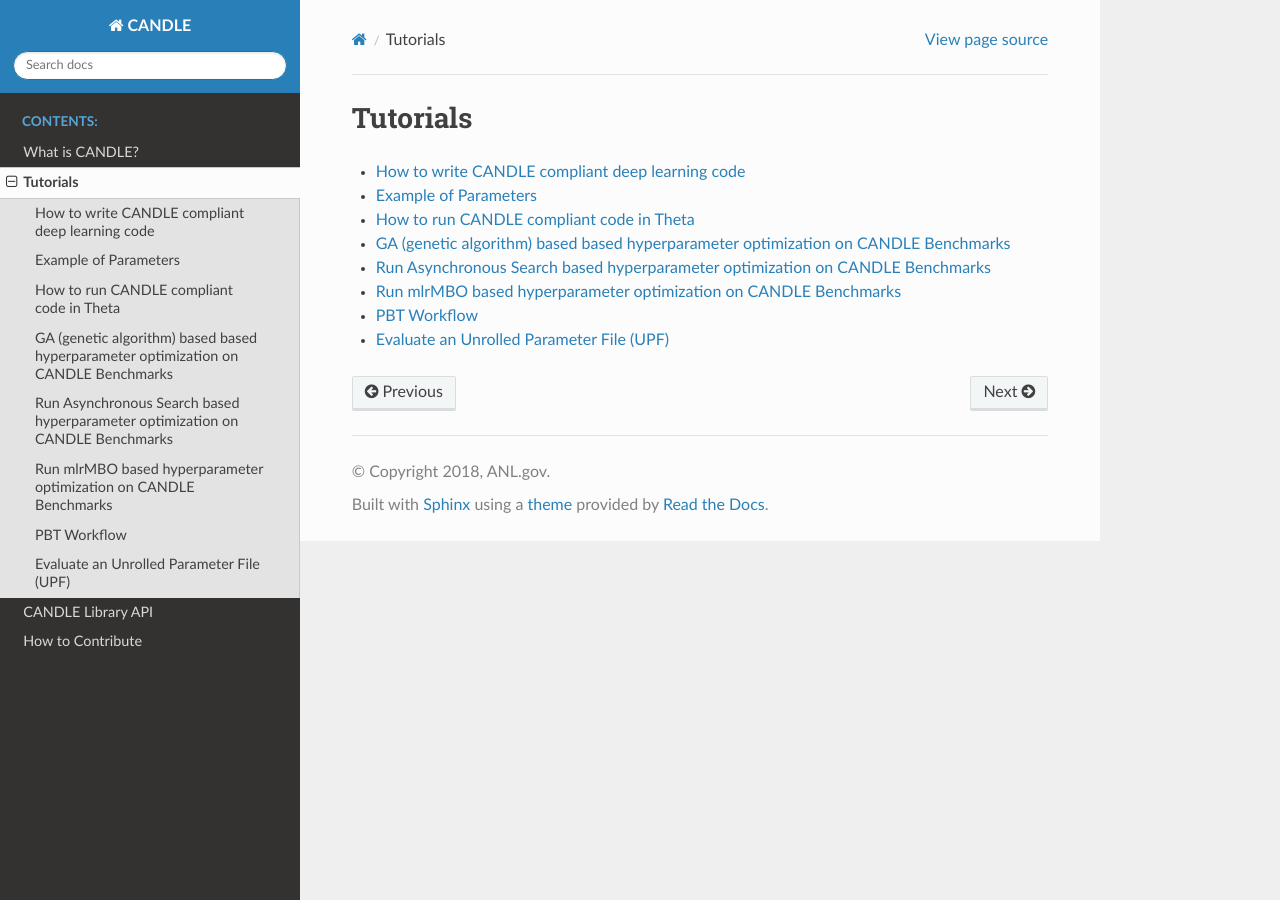
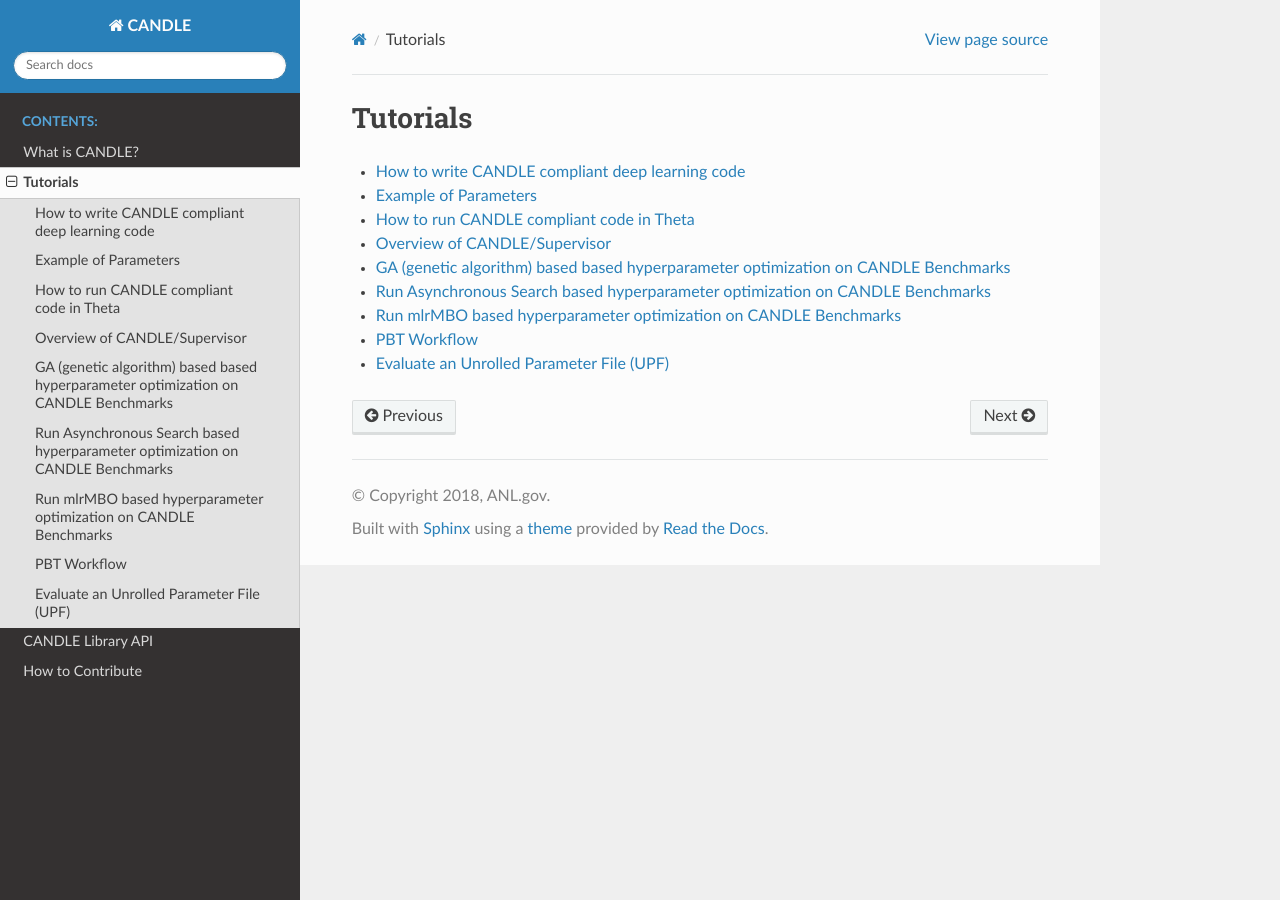
Before and after one commit to ECP-CANDLE/Candle, a Sphinx documentation site: the page built from docs_/source/tutorials/index.rst, in a window 1280 px wide. Built offline with Sphinx 7.4.7 and the Read the Docs theme 2.0.0, drawn with Linux system fonts in a browser that asks for light colours.

Commit message:
Start on Supervisor section

```diff
--- a/docs_/source/tutorials/index.rst
+++ b/docs_/source/tutorials/index.rst
@@ -7,6 +7,7 @@ Tutorials
    writing_candle_code
    default_parameters
    running_on_theta
+   supervisor
    workflow_genetic_algorithm
    workflow_async_search
    workflow_mlrMBO
--- /dev/null
+++ b/docs_/source/tutorials/supervisor.rst
@@ -0,0 +1,6 @@
+Overview of CANDLE/Supervisor
+=================================================================
+
+The CANDLE/Supervisor architecture is depicted in the figure below:
+
+.. image:: img/Supervisor.png
```
